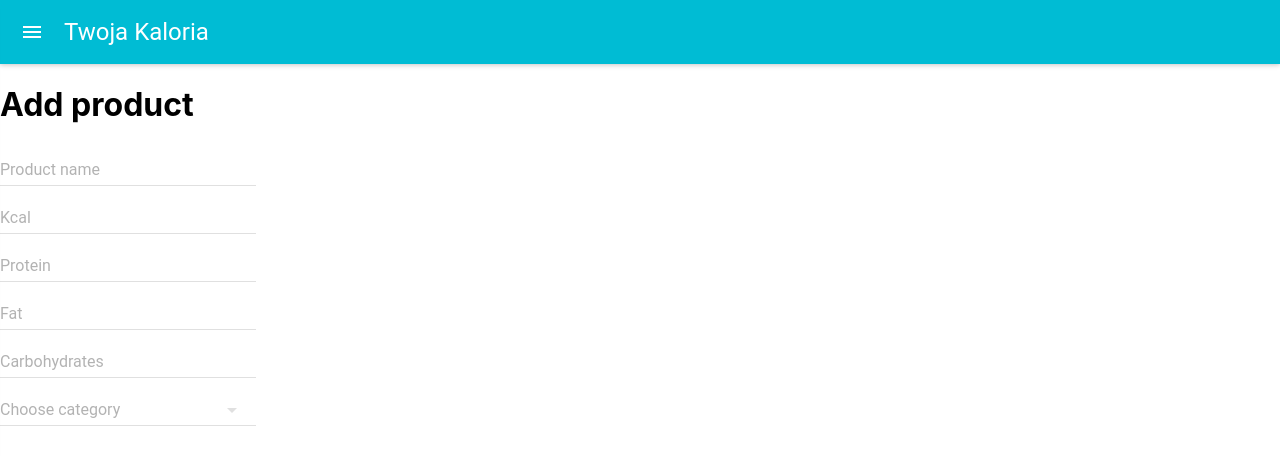
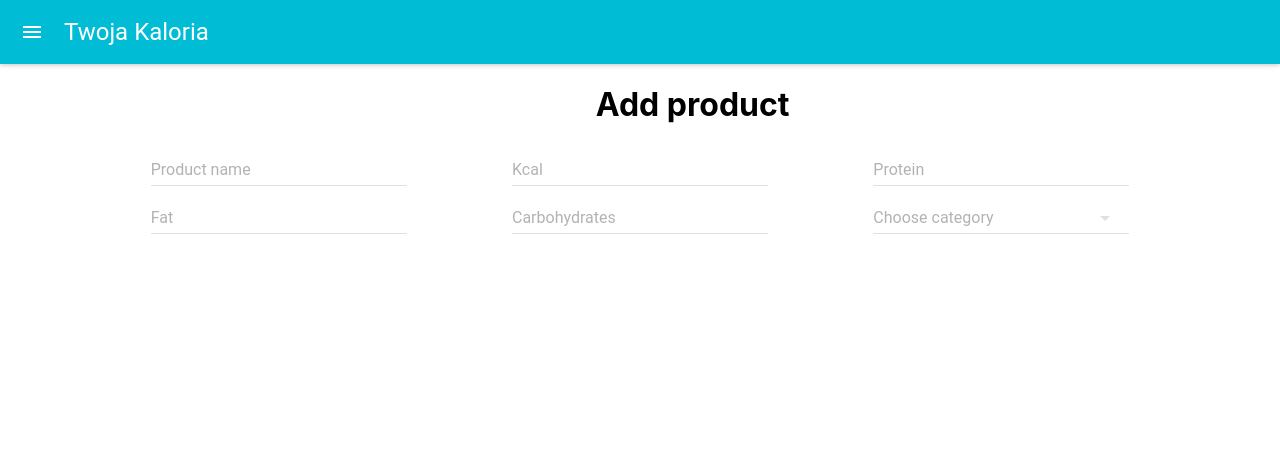
Before and after one commit to infoshareacademy/jfddl6-twojakaloria-app, a React (Create React App) app: page /addproduct in a window 1280 px wide. Shown: the top 456 px of the page. Built offline with nearby package versions, Linux system fonts and the light colour scheme.

Commit message:
Started work with react-flexbox-grid

```diff
--- a/src/views/AddProduct/AddProduct.js
+++ b/src/views/AddProduct/AddProduct.js
@@ -2,6 +2,7 @@ import React from "react";
 import TextField from "material-ui/TextField";
 import SelectField from "material-ui/SelectField";
 import MenuItem from "material-ui/MenuItem";
+import { Grid, Row, Col } from 'react-flexbox-grid';
 
 const categories = ["Vegetables", "Fruits", "Drinks", "Meat", "Other"];
 
@@ -12,29 +13,38 @@ class AddProduct extends React.Component {
 
   handleChange = (event, index, value) => this.setState({ value: value });
 
-  menuItems(values) {
-    return;
-  }
+
 
   render() {
     return (
       <div>
+          <Grid fluid>
+            <Row center="xs">
+                <Col lg={1}/>
                 <h1>Add product</h1>
+            </Row>
+            <Row center="xs">
+                    <Col lg={1}/>
                     <div>
                     <TextField hintText="Product name" />
                     </div>
+                    <Col lg={1}/>
                     <div>
                     <TextField hintText="Kcal" />
                     </div>
+                    <Col lg={1}/>
                     <div>
                     <TextField hintText="Protein" />
                     </div>
+                    <Col lg={1}/>
                     <div>
                     <TextField hintText="Fat" />
                     </div>
+                    <Col lg={1}/>
                     <div>
                     <TextField hintText="Carbohydrates" />
                     </div>
+                    <Col lg={1}/>
                     <div>
                     <SelectField
                         // multiple={true}
@@ -52,6 +62,8 @@ class AddProduct extends React.Component {
                         ))}
                     </SelectField>
                     </div>
+            </Row>
+            </Grid>
         </div>
     );
   }
```
Lines whose indentation alone changed are shown as unchanged.
